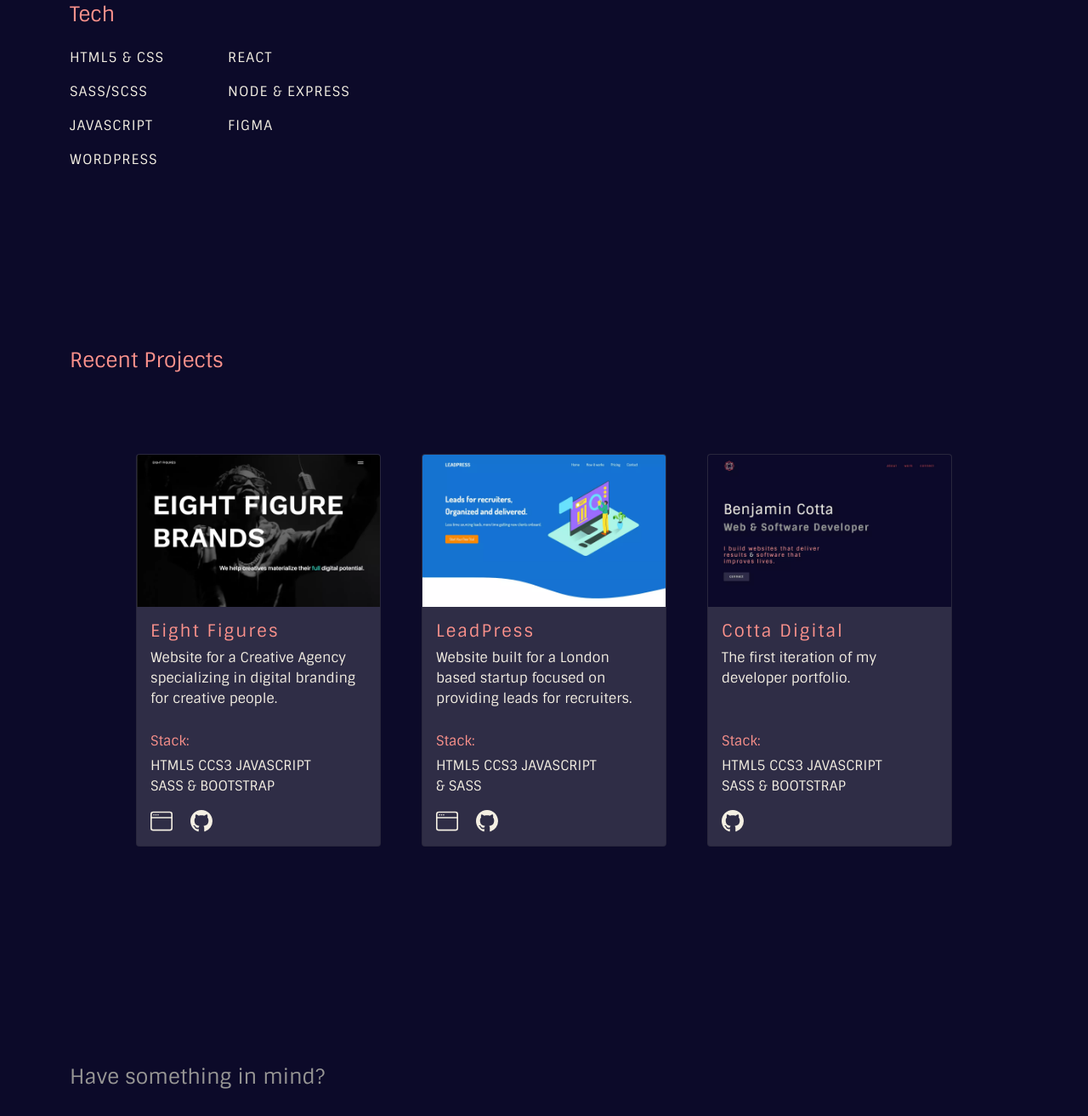
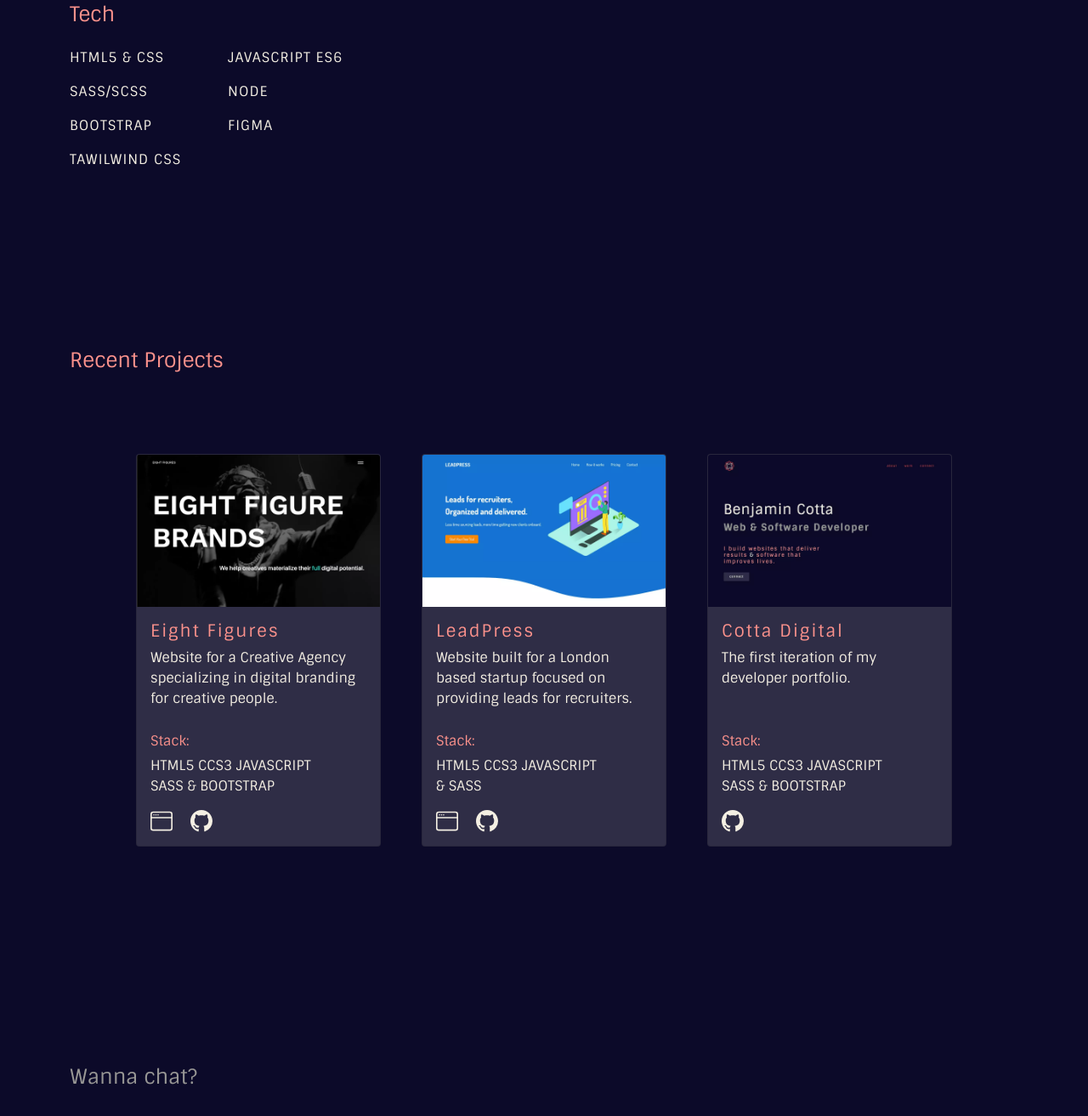
Before and after one commit to benjamincotta/Cotta-Digital-Website, a website: page index.html in a window 1280 px wide. Shown: the part 1287-2600 px from the top of the page at 85% size. Drawn offline with nearby package versions, Linux system fonts and the light colour scheme.

Commit message:
Update index.html

```diff
--- a/index.html
+++ b/index.html
@@ -91,13 +91,13 @@
                         <h4 class="mb-4">Tech</h4>
                         <p class="tech-stack">HTML5 & CSS</p>
                         <p class="tech-stack">SASS/SCSS</p>
-                        <p class="tech-stack">JAVASCRIPT</p>
-                        <p class="tech-stack">WORDPRESS</p>
+                        <p class="tech-stack">BOOTSTRAP</p>
+                        <p class="tech-stack">TAWILWIND CSS</p>
                     </div>
                     <div class="col-6 col-md-3 col-lg-2">
                         <h4 style="opacity: 0;" class="mb-4">Tech</h4>
-                        <p class="tech-stack">REACT</p>
-                        <p class="tech-stack">NODE & EXPRESS</p>
+                        <p class="tech-stack">JAVASCRIPT ES6</p>
+                        <p class="tech-stack">NODE</p>
                         <p class="tech-stack">FIGMA</p>
                     </div>
                 </div>
@@ -180,7 +180,7 @@
         <div class="container bg-primary connect d-flex flex-column justify-content-center mt-5 mt-md-0" id="connect">
             <div class="row d-flex flex-column flex-md-row justify-content-start">
                 <div class="col-12 mb-4">
-                    <h4 class="mb-5">Have something in mind?</h4>
+                    <h4 class="mb-5">Wanna chat?</h4>
                     <h5>Email me @</h5>
                     <a href="mailto:ben@cottadigital.com">ben@cottadigital.com</a>
                 </div>
```
